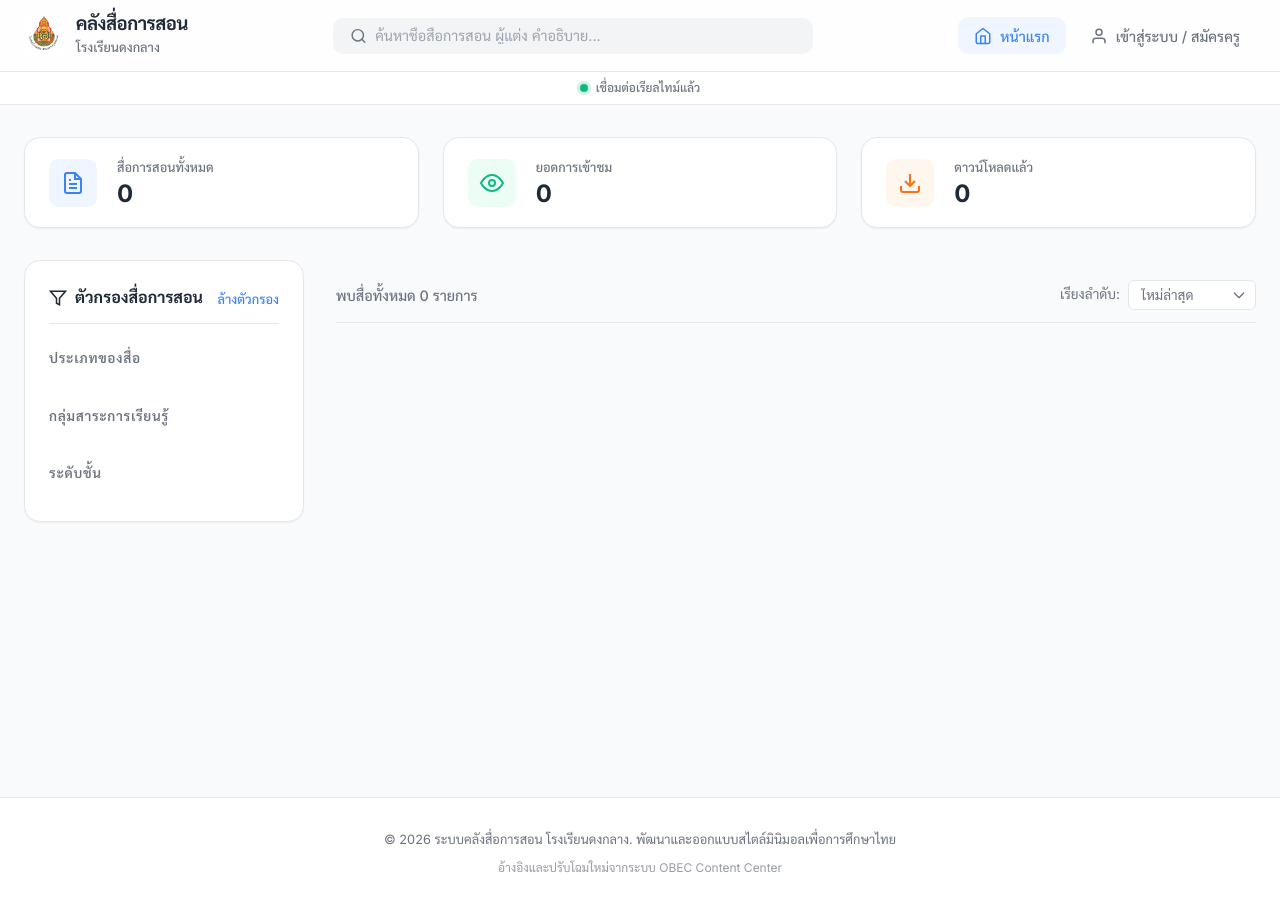
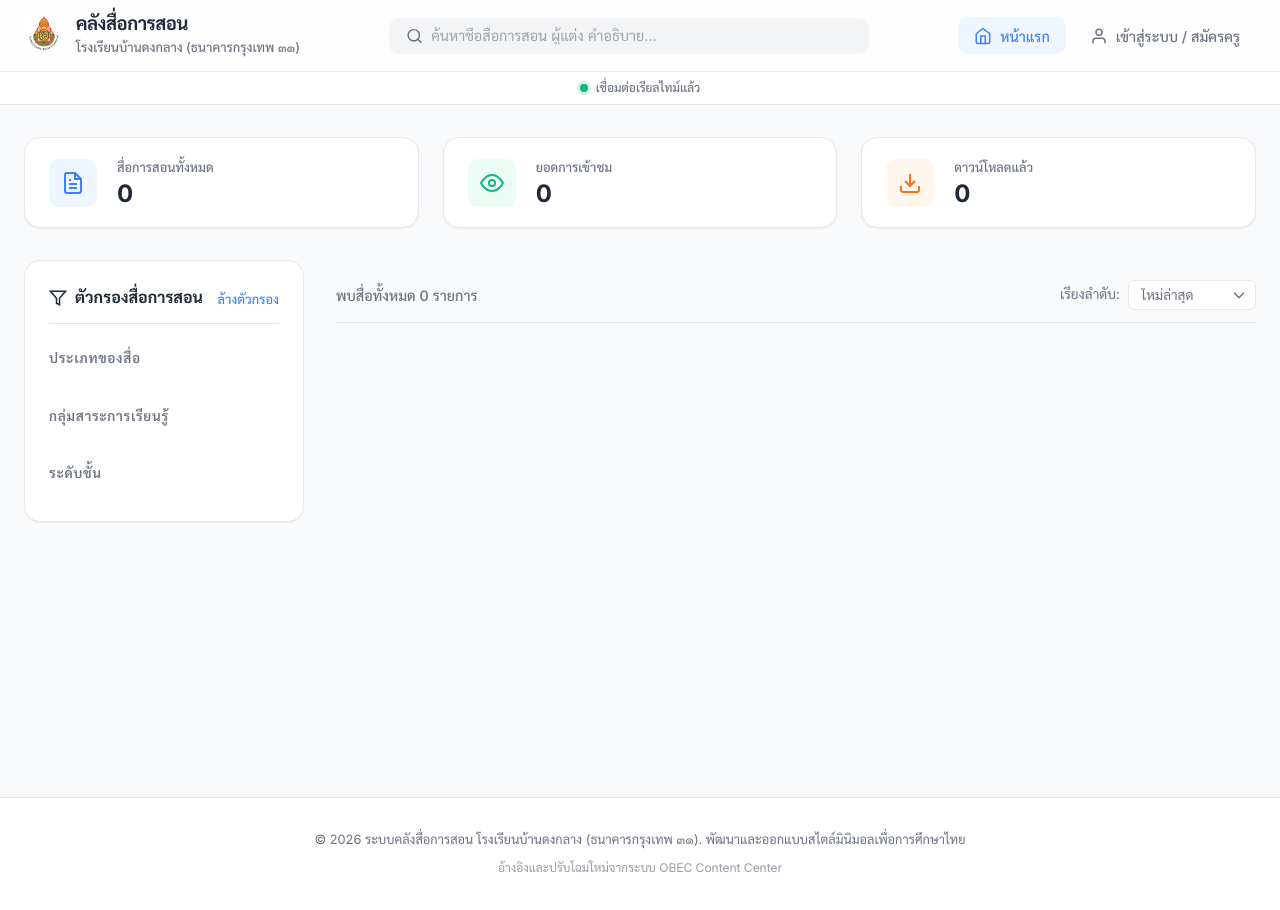
Before and after one commit to krujamedongklang/MediaBandongklang, a website: page index.html in a window 1280 px wide. Drawn offline with nearby package versions, Linux system fonts and the light colour scheme; no server answers.

Commit message:
Add files via upload

```diff
--- a/index.html
+++ b/index.html
@@ -3,8 +3,8 @@
 <head>
   <meta charset="UTF-8">
   <meta name="viewport" content="width=device-width, initial-scale=1.0">
-  <meta name="description" content="ระบบคลังสื่อการสอนโรงเรียนดงกลาง คลังความรู้ สื่อการเรียนรู้ออนไลน์ อัปเดตแบบเรียลไทม์ ดีไซน์มินิมอล">
-  <title>คลังสื่อการสอนโรงเรียนดงกลาง | Minimalist Media Hub</title>
+  <meta name="description" content="ระบบคลังสื่อการสอนโรงเรียนบ้านดงกลาง (ธนาคารกรุงเทพ ๓๑) คลังความรู้ สื่อการเรียนรู้ออนไลน์ อัปเดตแบบเรียลไทม์ ดีไซน์มินิมอล">
+  <title>คลังสื่อการสอนโรงเรียนบ้านดงกลาง (ธนาคารกรุงเทพ ๓๑) | Minimalist Media Hub</title>
   <link rel="icon" type="image/jpeg" href="logo.jpg">
   <!-- Google Fonts -->
   <link rel="preconnect" href="https://fonts.googleapis.com">
@@ -22,11 +22,11 @@
     <div class="header-container">
       <div class="logo-area" id="logo-btn">
         <div class="logo-icon">
-          <img src="logo.jpg" alt="ตราโรงเรียนดงกลาง" class="logo-img">
+          <img src="logo.jpg" alt="ตราโรงเรียนบ้านดงกลาง (ธนาคารกรุงเทพ ๓๑)" class="logo-img">
         </div>
         <div class="logo-text">
           <h1>คลังสื่อการสอน</h1>
-          <span>โรงเรียนดงกลาง</span>
+          <span>โรงเรียนบ้านดงกลาง (ธนาคารกรุงเทพ ๓๑)</span>
         </div>
       </div>
 
@@ -203,7 +203,7 @@
           <!-- Login Form -->
           <div id="login-form-container">
             <div class="login-header">
-              <img src="logo.jpg" alt="ตราโรงเรียนดงกลาง" class="login-logo-img">
+              <img src="logo.jpg" alt="ตราโรงเรียนบ้านดงกลาง (ธนาคารกรุงเทพ ๓๑)" class="login-logo-img">
               <h2>เข้าสู่หลังบ้าน</h2>
               <p>กรุณาระบุสิทธิ์แอดมินหรือคุณครูเพื่อเข้าใช้ระบบ</p>
             </div>
@@ -224,7 +224,7 @@
           <!-- Register Form -->
           <div id="register-form-container" class="hidden">
             <div class="login-header">
-              <img src="logo.jpg" alt="ตราโรงเรียนดงกลาง" class="login-logo-img">
+              <img src="logo.jpg" alt="ตราโรงเรียนบ้านดงกลาง (ธนาคารกรุงเทพ ๓๑)" class="login-logo-img">
               <h2>ลงทะเบียนสำหรับครู</h2>
               <p>กรอกข้อมูลเพื่อส่งคำขอเข้าใช้งานสิทธิ์คุณครูผู้ผลิตสื่อ</p>
             </div>
@@ -454,7 +454,7 @@
 
   <footer class="app-footer">
     <div class="footer-container">
-      <p>&copy; 2026 ระบบคลังสื่อการสอน โรงเรียนดงกลาง. พัฒนาและออกแบบสไตล์มินิมอลเพื่อการศึกษาไทย</p>
+      <p>&copy; 2026 ระบบคลังสื่อการสอน โรงเรียนบ้านดงกลาง (ธนาคารกรุงเทพ ๓๑). พัฒนาและออกแบบสไตล์มินิมอลเพื่อการศึกษาไทย</p>
       <span>อ้างอิงและปรับโฉมใหม่จากระบบ OBEC Content Center</span>
     </div>
   </footer>
--- a/style.css
+++ b/style.css
@@ -882,7 +882,8 @@ img {
   width: 64px;
   height: 64px;
   object-fit: contain;
-  margin-bottom: 1rem;
+  margin: 0 auto 1rem auto;
+  display: block;
   border-radius: var(--radius-md);
   animation: logo-bounce 1s cubic-bezier(0.34, 1.56, 0.64, 1);
 }
```
